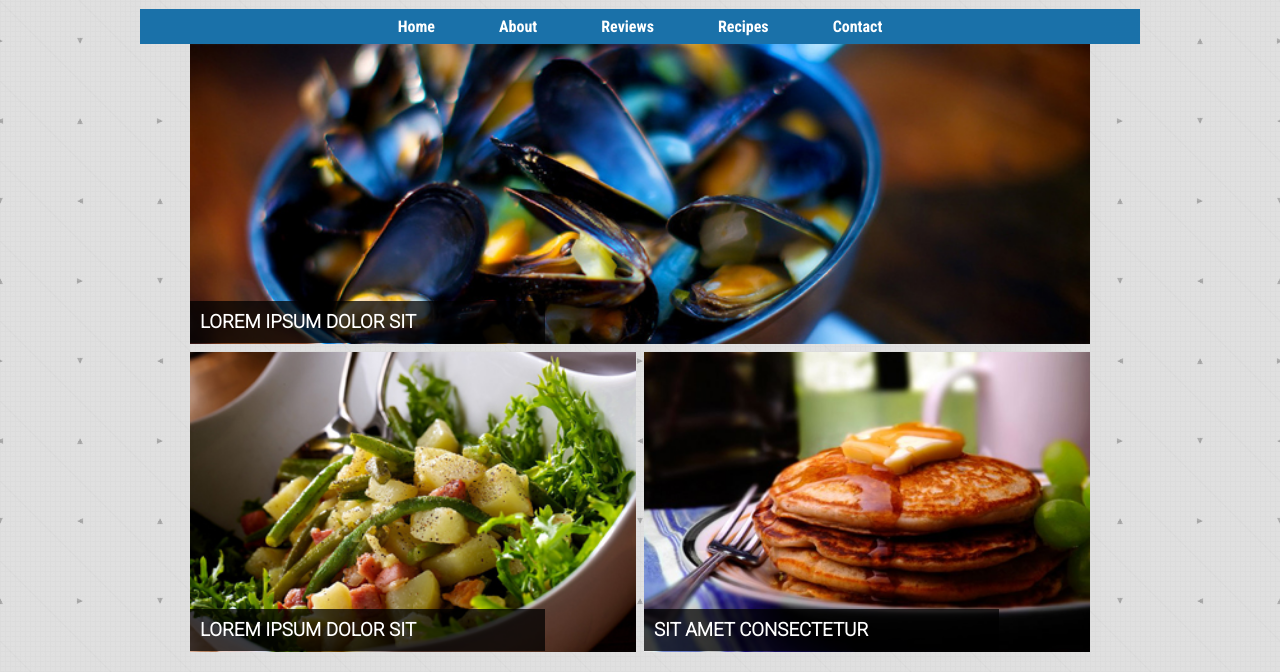
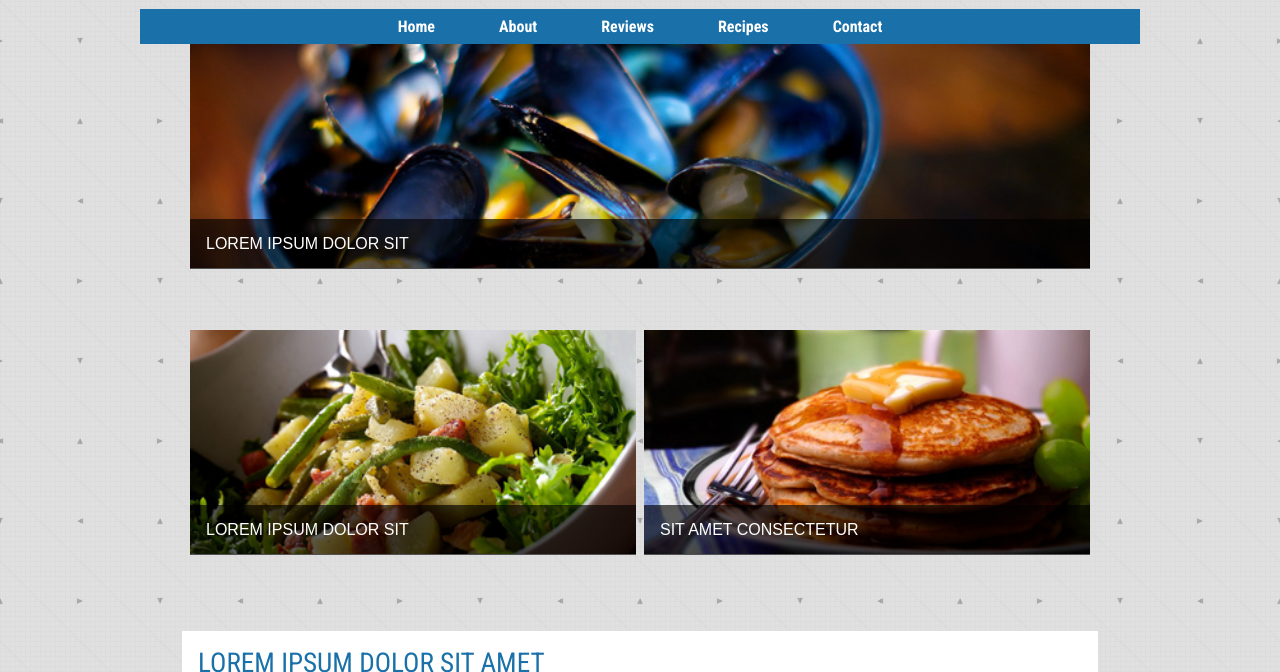
Before and after one commit to 1Sami1/FoodExplorer, a website: page dev/index.html in a window 1280 px wide. Shown: the part 39-711 px from the top of the page. Drawn offline with nearby package versions, Linux system fonts and the light colour scheme; files that its build step writes are made by us from their sources.

Commit message:
switched html elements from div to figure and figcaption

```diff
--- a/dev/index.html
+++ b/dev/index.html
@@ -55,18 +55,22 @@
 	<!-- <h1>Replace Me with Your HTML Code...</h1> -->
 	<!-- main grid -->
 	<div class="grid-section">
-		<div class="image1" id="image">
-			<img src="images/mussel.jpg" alt="">
-			<h3>LOREM IPSUM DOLOR SIT </h3>
-		</div >
-		<div class="image2" id="image">
+		<figure class="image1" id="image">
+			<img alt="mussels"
+				 src="images/mussel.jpg"
+				 srcset="images/mussel.jpg 704w,
+				 		 images/mussel-small.jpg 350w"
+				 sizes="(max-width: 350px) 350px, (max-width: 1050px) calc(100vw - 60px), 1050px">
+			<figcaption>LOREM IPSUM DOLOR SIT </figcaption>
+		</figure >
+		<figure class="image2" id="image">
 			<img src="images/salad.jpg" alt="">
-			<h3>LOREM IPSUM DOLOR SIT </h3>
-		</div>
-		<div class="image3" id="image">
+			<figcaption>LOREM IPSUM DOLOR SIT </figcaption>
+		</figure>
+		<figure class="image3" id="image">
 			<img src="images/pancake.jpg" alt="">
-			<h3>SIT AMET CONSECTETUR </h3>
-		</div>
+			<figcaption>SIT AMET CONSECTETUR </figcaption>
+		</figure>
 	</div>
 
 	<article>
--- a/dev/scss/_herogrid.scss
+++ b/dev/scss/_herogrid.scss
@@ -3,27 +3,23 @@
     grid-template-rows: 1fr;
     gap: .5rem;
     #image{
+        padding: 0;
+        margin: 0;
+        width: 100%;
+        img{
+           width: 100%;
+           height: 14rem;
+           object-fit: cover;
+    }
+    figcaption{
+        font-family: 'Roboto Condensened', sans-serif;
+        font-weight: 400;
+        color: white;
+        background-color: rgba(0, 0, 0, 0.637);
+        padding: 1rem;
         position: relative;
-        margin: 0;
-        padding: 0;
+        top: -3.3rem;
 
-        img{
-            display: block;
-            width: 100%;
-            height: 300px;
-    }
-    h3{
-        background-color: rgba(0, 0, 0, 0.747);
-        color: white;
-        position: absolute;
-        width: 345px;
-        padding-top: 10px;
-        padding-bottom: 10px;
-        padding-left: 10px;
-        font-weight: 700;
-        left: 0;
-        top: 14.9rem;
-        font-family: 'Roboto', sans-serif;
 
     }
     }
```
